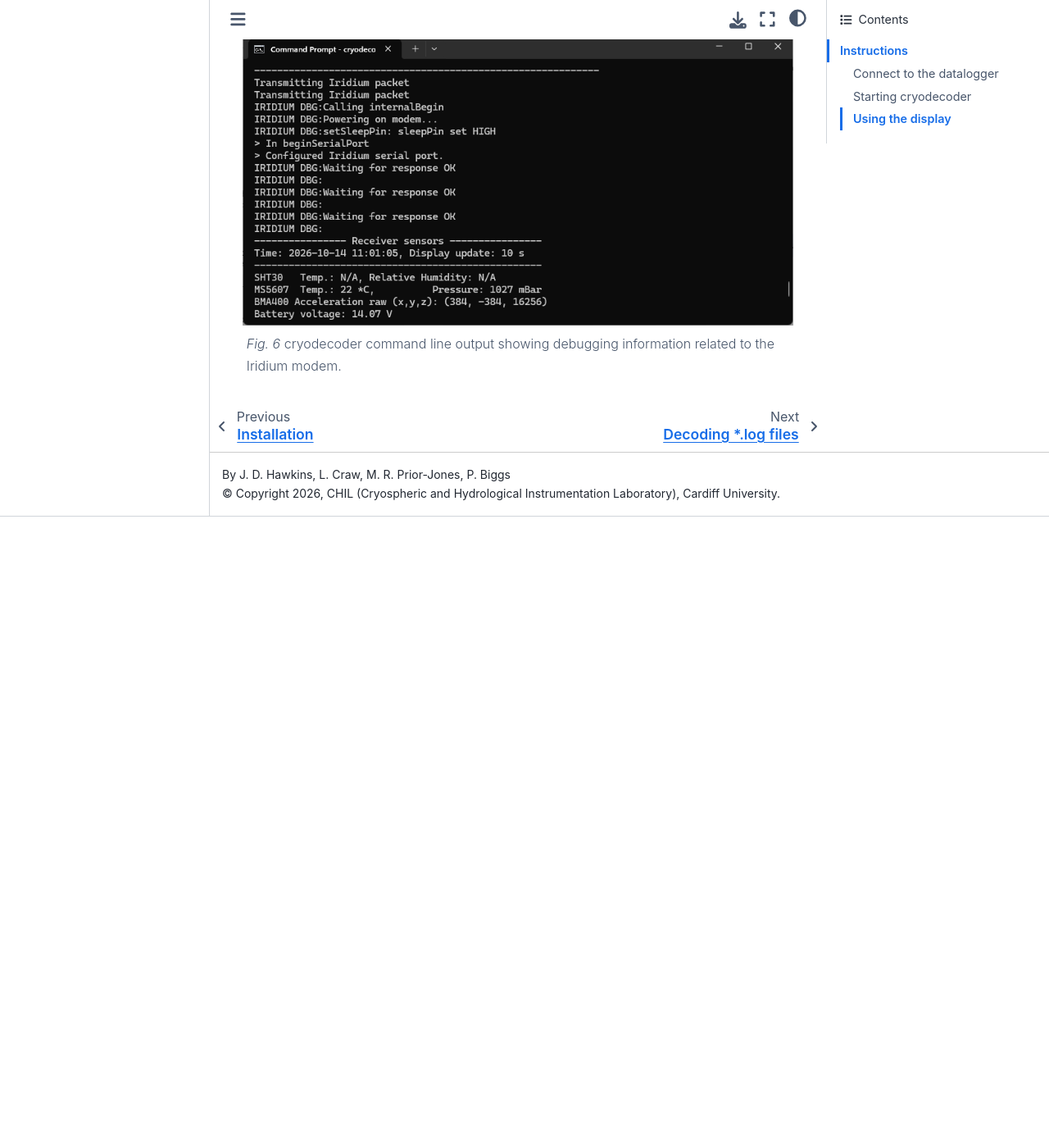
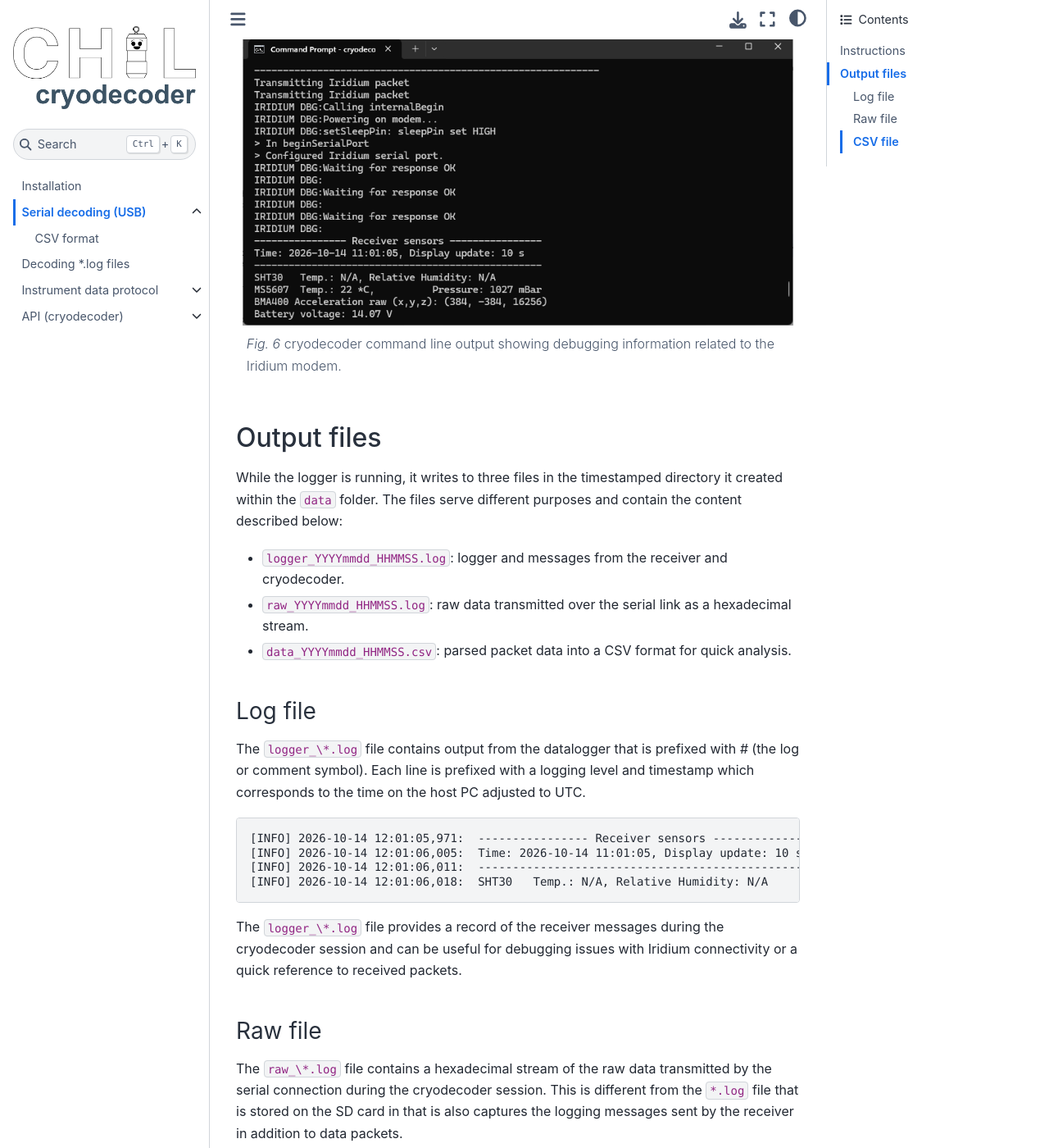
Before and after one commit to CHILCardiff/cryodecoder, a Sphinx documentation site: the page built from docs/source/serial.rst, in a window 1280 px wide and 1400 px high, scrolled down 4543 px. Shown: the whole window at 82% size. Built offline with Sphinx 7.4.7 and the Sphinx Book theme 1.1.4, drawn with Linux system fonts in a browser that asks for light colours; before the commit the page ends 5173 px from its top, so only the background shows below that; some of the changed text lies outside the part shown.

Commit message:
add serial decoding file and csv file description.

```diff
--- a/docs/source/serial.rst
+++ b/docs/source/serial.rst
@@ -88,3 +88,40 @@ Additional output may also appear from the receiver while it is performing opera
 .. figure:: /_static/serial/cli_transmitting_packet.png
 
     cryodecoder command line output showing debugging information related to the Iridium modem.
+
+Output files
+------------
+While the logger is running, it writes to three files in the timestamped directory it created within the ``data`` folder. The files serve different purposes and contain the content described below:
+
+* ``logger_YYYYmmdd_HHMMSS.log``: logger and messages from the receiver and cryodecoder.
+* ``raw_YYYYmmdd_HHMMSS.log``: raw data transmitted over the serial link as a hexadecimal stream.
+* ``data_YYYYmmdd_HHMMSS.csv``: parsed packet data into a CSV format for quick analysis.
+
+Log file
+^^^^^^^^
+The ``logger_\*.log`` file contains output from the datalogger that is prefixed with *#* (the log or comment symbol). Each line is prefixed with a logging level and timestamp which corresponds to the time on the host PC adjusted to UTC.
+
+.. code-block:: log
+
+    [INFO] 2026-10-14 12:01:05,971:  ---------------- Receiver sensors ----------------
+    [INFO] 2026-10-14 12:01:06,005:  Time: 2026-10-14 11:01:05, Display update: 10 s
+    [INFO] 2026-10-14 12:01:06,011:  --------------------------------------------------
+    [INFO] 2026-10-14 12:01:06,018:  SHT30   Temp.: N/A, Relative Humidity: N/A
+
+The ``logger_\*.log`` file provides a record of the receiver messages during the cryodecoder session and can be useful for debugging issues with Iridium connectivity or a quick reference to received packets.
+
+Raw file
+^^^^^^^^
+The ``raw_\*.log`` file contains a hexadecimal stream of the raw data transmitted by the serial connection during the cryodecoder session. This is different from the ``*.log`` file that is stored on the SD card in that is also captures the logging messages sent by the receiver in addition to data packets.
+
+.. note::
+    Work is in progress on a utility function in the cryodecoder API to convert ``raw_\*.log`` files to the same format as the ``*.log`` files stored on the SD card.
+
+CSV file
+^^^^^^^^
+The ``data_\*.csv`` file contains decoded packet data and raw hexadecimal strings for packets sent over the serial connection. It is described in detail in the next section.
+
+.. toctree::
+    :hidden:
+
+    csv/logfile.rst
```
Also changed, not shown: docs/source/csv/fields.csv (added, +41 -0 lines), docs/source/csv/logfile.rst (added, +11 -0 lines).
